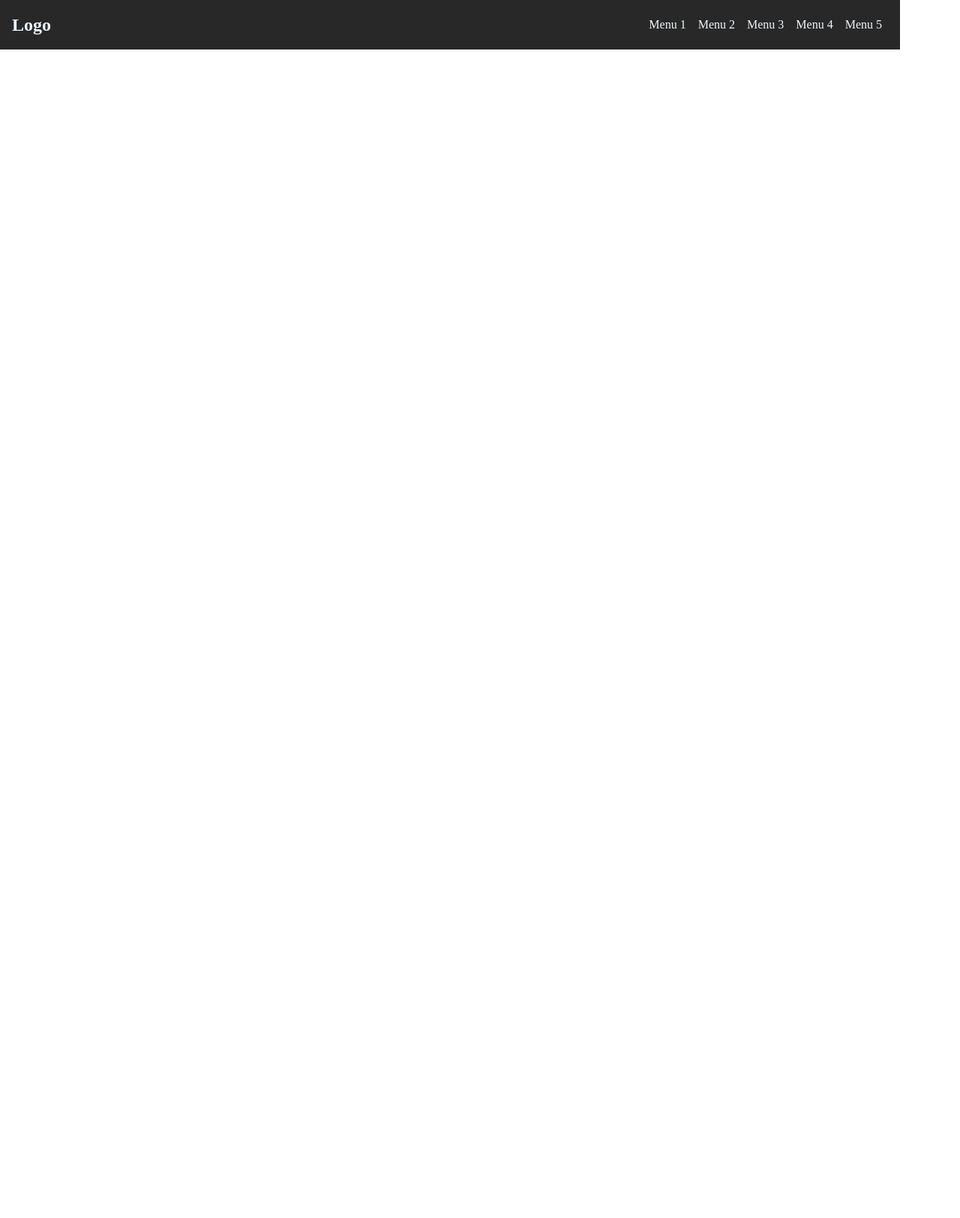
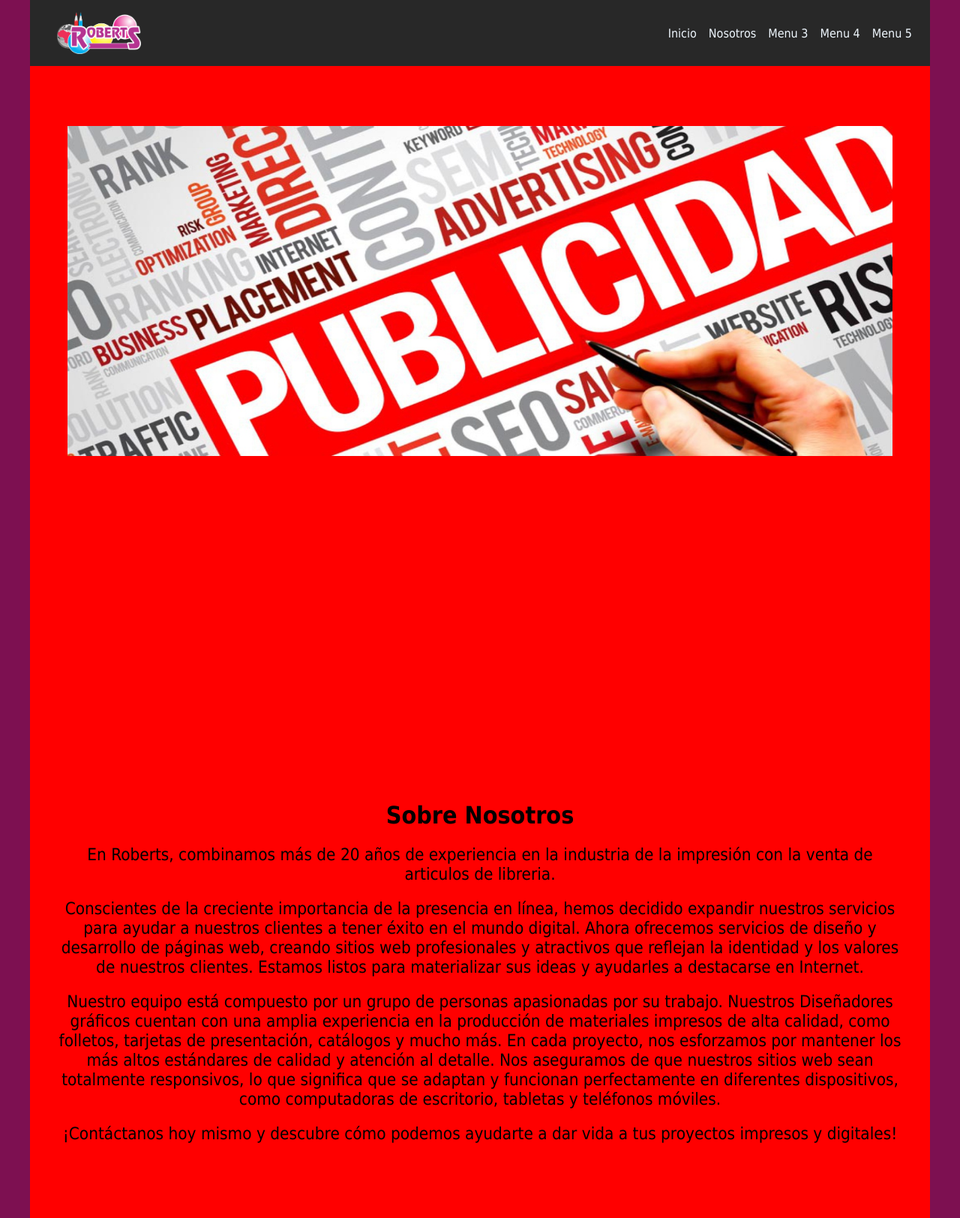
Before and after one commit to santiagomontenegro1994/Roberts-2.0, a plain HTML site: page index.html in a window 1280 px wide. Shown: the whole page at 75% size. Before the commit the page ends 800 px from the top, so only its background shows below. Drawn offline with Linux system fonts and the light colour scheme.

Commit message:
agregando slider y seccion sobre nosotros

```diff
--- a/index.html
+++ b/index.html
@@ -8,10 +8,10 @@
 </head>
 <body>
     <section class="pagina">
+
+<!-- Seccion del Menu------------------------- -->
       <header class="header">
-          <h1 class="h1">
-              <a href="#" class="a">Logo</a>
-          </h1>
+          <img class="logo" src="imagenes/Logo.png">
 
           <button class="button">
             <svg class="svg" xmlns="http://www.w3.org/2000/svg" width="16" height="16" fill="currentColor" viewBox="0 0 16 16">
@@ -21,8 +21,8 @@
 
           <nav class="nav">
               <ul class="ul">
-                  <li class="li"><a href="#" class="a">Menu 1</a></li>
-                  <li class="li"><a href="#" class="a">Menu 2</a></li>
+                  <li class="li"><a href="Home" class="a">Inicio</a></li>
+                  <li class="li"><a href="Nosotros" class="a">Nosotros</a></li>
                   <li class="li"><a href="#" class="a">Menu 3</a></li>
                   <li class="li"><a href="#" class="a">Menu 4</a></li>
                   <li class="li"><a href="#" class="a">Menu 5</a></li>
@@ -30,6 +30,34 @@
           </nav>
       </header>
 
+<!-- Seccion de slider--------------------------- -->
+        <section class="slider" id="Home">
+            <section class="slider--inner">
+                <img src="imagenes/l1.jpg">
+                <img src="imagenes/l2.jpg">
+                <img src="imagenes/l3.jpg">
+                <img src="imagenes/l4.png">
+                <img src="imagenes/l5.jpg">
+            </section>
+        </section>
+
+<!-- Seccion de Quienes somos--------------------------- -->
+        <section class="nosotros" id="Nosotros">
+            <h1>Sobre Nosotros</h1>
+
+            <p> En Roberts, combinamos más de 20 años de experiencia en la industria de la impresión con la venta de articulos de libreria.
+            </p>
+            <p>Conscientes de la creciente importancia de la presencia en línea, hemos decidido expandir nuestros servicios para ayudar a nuestros clientes a tener éxito en el mundo digital. Ahora ofrecemos servicios de diseño y desarrollo de páginas web, creando sitios web profesionales y atractivos que reflejan la identidad y los valores de nuestros clientes. Estamos listos para materializar sus ideas y ayudarles a destacarse en Internet.
+            </p>
+            <p> Nuestro equipo está compuesto por un grupo de personas apasionadas por su trabajo. Nuestros Diseñadores gráficos cuentan con una amplia experiencia en la producción de materiales impresos de alta calidad, como folletos, tarjetas de presentación, catálogos y mucho más.
+                En cada proyecto, nos esforzamos por mantener los más altos estándares de calidad y atención al detalle. Nos aseguramos de que nuestros sitios web sean totalmente responsivos, lo que significa que se adaptan y funcionan perfectamente en diferentes dispositivos, como computadoras de escritorio, tabletas y teléfonos móviles.
+            </p>
+            <p>¡Contáctanos hoy mismo y descubre cómo podemos ayudarte a dar vida a tus proyectos impresos y digitales!
+            </p>
+
+        </section>
+
+
     </section>
     <script src="main.js"></script>
 </body>
--- a/main.js
+++ b/main.js
@@ -5,3 +5,19 @@ const nav    = document.querySelector('.nav')
 button.addEventListener('click',()=>{
     nav.classList.toggle('activo')
 })
+
+//codigo de slider------------------------------------------------------------------------------------------
+let sliderInner = document.querySelector(".slider--inner");
+
+let images = sliderInner.querySelectorAll("img"); // images contiene el numero de cantidad de imagenes
+
+let index = 1;
+
+setInterval(function(){  //funcion que va alternando las imagenes
+    let percentage = index * -100; //multiplico el numero del index *-100 para correr el numero de imagenes necesario
+    sliderInner.style.transform = "translateX("+ percentage +"%)" //ejecuto el codigo para que la imagen se mueva el porcentaje necesario
+    index++;
+    if(index > (images.length-1)){ //cuando el index llega a el mismo numero de cantidad de imagenes se resetea
+        index=0;
+    }
+},2000)// intervalo de 2 seg.
--- a/style.css
+++ b/style.css
@@ -4,20 +4,34 @@
     border: 0;
     box-sizing: border-box;
 }
+
+body{
+    display: block;
+    font-family: Tahoma, sans-serif;
+    background-color: #7d1051;
+    }
+
 .pagina{
+    margin: auto;
     max-width: 1200px;
+    background-color: red;
     display: flex;
     flex-direction: column;
+    justify-content: center;
+    align-content: start;
 }
 /*MENU----------------------*/
 .header{
-    width: 100%;
     background-color: #282828;
     padding: 1rem;
     display: flex;
     flex-flow: row wrap;
     justify-content: space-between;
     align-items: center;
+}
+.logo{
+    height: 3.5em;
+    margin: auto 20px;
 }
 .header .button{
     display: none;
@@ -44,6 +58,43 @@
     margin: 0.5em;
 }
 
+/*SLIDER----------------------------------*/
+.slider{
+    overflow: hidden;
+    height: 100vh;
+    margin: 80px 50px 20px;
+}
+.slider--inner{
+    display: flex;
+    flex-direction: row;
+    flex-wrap: nowrap;
+    transition: all 0.4s ease-in;
+}
+.slider--inner img{
+    width: 100%;
+    height: 100%;
+    object-fit: cover;
+    object-position: center;
+}
+
+/*NOSOTROS----------------------------------*/
+.nosotros{
+    margin: 80px 30px;
+    display: flex;
+    flex-direction: column;
+    justify-content: center;
+}
+.nosotros h1{
+    font-size: 2em;
+    margin-bottom: 20px;
+    text-align: center
+}
+.nosotros p{
+    font-size: 1.4em;
+    margin-bottom: 20px;
+    text-align: center
+}
+
 @media screen and (max-width:600px){
     .header .button{
         display: block;
```
Also changed, not shown: imagenes/Logo.png (added), imagenes/l1.jpg (added), imagenes/l2.jpg (added), imagenes/l3.jpg (added), imagenes/l4.png (added), imagenes/l5.jpg (added).
